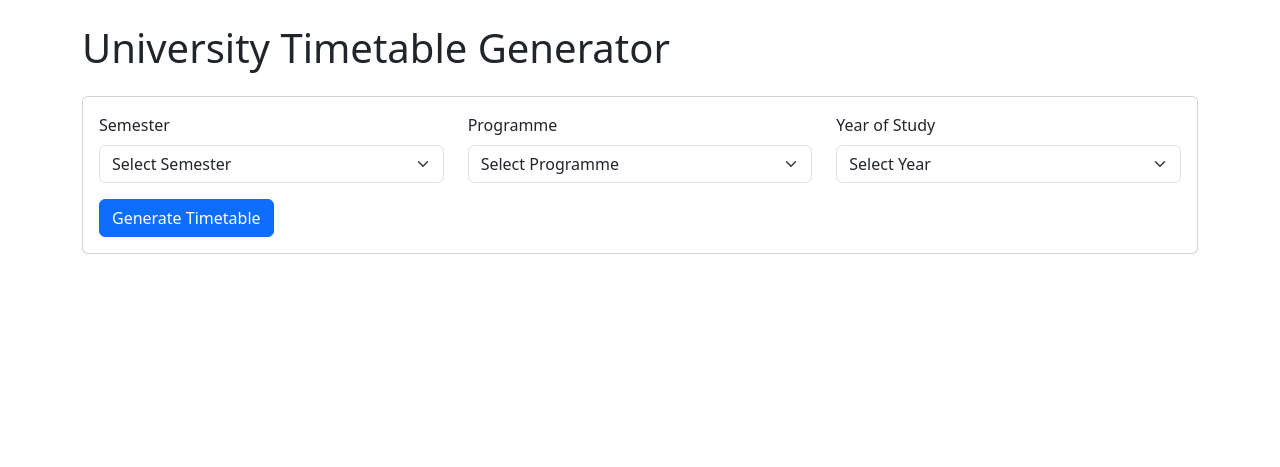
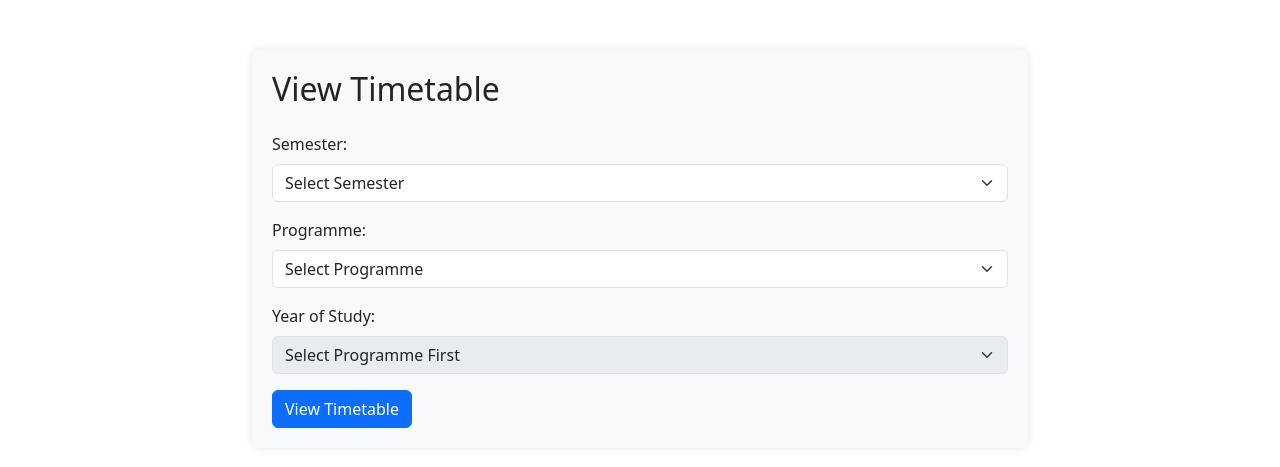
Before and after one commit to steve-ongera/Muranga-univeristy-students-portal, a Django app: page /timetable/ in a window 1280 px wide. Shown: the top 467 px of the page. Run offline with Django 5.2, Linux system fonts and the light colour scheme; data comes from the database, SQL or seed files in the repository; both versions use the stored data as it was after the commit.

Commit message:
made new changes

```diff
--- a/students_portal/models.py
+++ b/students_portal/models.py
@@ -719,7 +719,7 @@ class Timetable(models.Model):
     """Model to represent a timetable for a semester"""
     semester = models.ForeignKey(Semester, on_delete=models.CASCADE, related_name='timetables')
     programme = models.ForeignKey(Programme, on_delete=models.CASCADE, related_name='timetables')
-    year_of_study = models.IntegerField()  # 1st year, 2nd year, etc.
+    year_of_study = models.IntegerField()  # 1, 2 , etc.
     is_published = models.BooleanField(default=False)
     created_at = models.DateTimeField(auto_now_add=True)
     updated_at = models.DateTimeField(auto_now=True)
--- a/students_portal/views.py
+++ b/students_portal/views.py
@@ -2860,11 +2860,14 @@ def generate_timetable(semester_id, programme_id, year_of_study):
 
 
 def view_timetable(semester_id, programme_id, year_of_study):
-    timetable = Timetable.objects.get(
-        semester_id=semester_id,
-        programme_id=programme_id,
-        year_of_study=year_of_study
-    )
+    try:
+        timetable = Timetable.objects.get(
+            semester_id=semester_id,
+            programme_id=programme_id,
+            year_of_study=year_of_study
+        )
+    except Timetable.DoesNotExist:
+        return None  # or return an empty dict {}
 
     lessons = timetable.scheduled_lessons.select_related(
         'unit_allocation__programme_unit__unit',
@@ -2891,33 +2894,65 @@ def view_timetable(semester_id, programme_id, year_of_study):
     return timetable_data
 
 
-
 from django.shortcuts import render
 from django.http import JsonResponse
-from django.views import View
-
-from django.shortcuts import render
-from django.http import JsonResponse
+from .models import Semester, Programme
 
 def timetable_view(request):
     template_name = 'timetable.html'
 
     if request.method == 'GET':
-        # Get available semesters, programmes for the dropdowns
         semesters = Semester.objects.filter(is_current=True)
+        current_year = semesters.first().academic_year if semesters.exists() else None
         programmes = Programme.objects.all()
+
+        # Initialize with empty year options - they'll be loaded via AJAX
+        year_options = []
+
         return render(request, template_name, {
             'semesters': semesters,
-            'programmes': programmes
+            'programmes': programmes,  # Note: using 'programmes' in template
+            'current_year': current_year,
+            'year_options': year_options,  # Not used directly in the new approach
         })
 
     elif request.method == 'POST':
+        # Handle AJAX request for year options
+        if request.POST.get('action') == 'get_years':
+            programme_id = request.POST.get('programme_id')
+            try:
+                programme = Programme.objects.get(id=programme_id)
+                year_options = list(range(1, programme.duration_years + 1))
+                return JsonResponse({
+                    'success': True,
+                    'year_options': year_options,
+                    'programme_name': programme.name
+                })
+            except Programme.DoesNotExist:
+                return JsonResponse({'success': False, 'error': 'Programme not found'})
+
+        # Handle form submission for timetable
         semester_id = request.POST.get('semester_id')
         programme_id = request.POST.get('programme_id')
         year_of_study = request.POST.get('year_of_study')
 
+        if not all([semester_id, programme_id, year_of_study]):
+            return JsonResponse({'success': False, 'error': 'Missing required fields'})
+
         try:
             timetable_data = view_timetable(semester_id, programme_id, year_of_study)
+            if not timetable_data:
+                try:
+                    generate_timetable(semester_id, programme_id, year_of_study)
+                    timetable_data = view_timetable(semester_id, programme_id, year_of_study)
+                    return JsonResponse({'success': True, 'timetable': timetable_data})
+                except Exception as gen_error:
+                    return JsonResponse({
+                        'success': False,
+                        'error': f'Timetable generation failed: {str(gen_error)}'
+                    })
             return JsonResponse({'success': True, 'timetable': timetable_data})
         except Exception as e:
             return JsonResponse({'success': False, 'error': str(e)})
+
+    return JsonResponse({'success': False, 'error': 'Invalid request'})
--- a/templates/timetable.html
+++ b/templates/timetable.html
@@ -3,203 +3,149 @@
 <head>
     <meta charset="UTF-8">
     <meta name="viewport" content="width=device-width, initial-scale=1.0">
-    <title>University Timetable</title>
+    <title>Timetable Viewer</title>
+    <!-- Bootstrap CSS for basic styling -->
     <link href="https://cdn.jsdelivr.net/npm/bootstrap@5.3.0/dist/css/bootstrap.min.css" rel="stylesheet">
+    <!-- jQuery for AJAX -->
+    <script src="https://code.jquery.com/jquery-3.6.0.min.js"></script>
     <style>
-        .timetable {
-            margin-top: 20px;
+        .container {
+            max-width: 800px;
+            margin-top: 50px;
         }
-        .timetable-day {
-            margin-bottom: 30px;
-        }
-        .timetable-card {
-            border-left: 4px solid #0d6efd;
-            margin-bottom: 10px;
-        }
-        .loading {
-            display: none;
+        .form-container {
+            background-color: #f8f9fa;
+            padding: 20px;
+            border-radius: 8px;
+            box-shadow: 0 0 10px rgba(0,0,0,0.1);
         }
     </style>
 </head>
 <body>
-    <div class="container mt-4">
-        <h1 class="mb-4">University Timetable Generator</h1>
+    <div class="container">
+        <div class="form-container">
+            <h2 class="mb-4">View Timetable</h2>
+            <form id="timetable-form" method="post">
+                {% csrf_token %}
 
-        <div class="card">
-            <div class="card-body">
-                <form id="timetableForm">
-                    <div class="row mb-3">
-                        <div class="col-md-4">
-                            <label for="semesterSelect" class="form-label">Semester</label>
-                            <select class="form-select" id="semesterSelect" required>
+                <!-- Semester Selection -->
+                <div class="mb-3">
+                    <label for="id_semester" class="form-label">Semester:</label>
+                    <select id="id_semester" name="semester_id" class="form-select" required>
                         <option value="">Select Semester</option>
                         {% for semester in semesters %}
-                                <option value="{{ semester.id }}">{{ semester.name }}</option>
+                            <option value="{{ semester.id }}">{{ semester }}</option>
                         {% endfor %}
                     </select>
                 </div>
-                        <div class="col-md-4">
-                            <label for="programmeSelect" class="form-label">Programme</label>
-                            <select class="form-select" id="programmeSelect" required>
+
+                <!-- Programme Selection -->
+                <div class="mb-3">
+                    <label for="id_programme" class="form-label">Programme:</label>
+                    <select id="id_programme" name="programme_id" class="form-select" required>
                         <option value="">Select Programme</option>
                         {% for programme in programmes %}
                             <option value="{{ programme.id }}">{{ programme.name }} ({{ programme.code }})</option>
                         {% endfor %}
                     </select>
                 </div>
-                        <div class="col-md-4">
-                            <label for="yearSelect" class="form-label">Year of Study</label>
-                            <select class="form-select" id="yearSelect" required>
-                                <option value="">Select Year</option>
-                                <option value="1">First Year</option>
-                                <option value="2">Second Year</option>
-                                <option value="3">Third Year</option>
-                                <option value="4">Fourth Year</option>
+
+                <!-- Year of Study Selection -->
+                <div class="mb-3">
+                    <label for="id_year_of_study" class="form-label">Year of Study:</label>
+                    <select id="id_year_of_study" name="year_of_study" class="form-select" required disabled>
+                        <option value="">Select Programme First</option>
                     </select>
                 </div>
+
+                <button type="submit" class="btn btn-primary">View Timetable</button>
+            </form>
         </div>
-                    <button type="submit" class="btn btn-primary">
-                        <span id="submitText">Generate Timetable</span>
-                        <div id="loadingSpinner" class="spinner-border spinner-border-sm loading" role="status">
-                            <span class="visually-hidden">Loading...</span>
-                        </div>
-                    </button>
-                </form>
+
+        <!-- Timetable Display Area -->
+        <div id="timetable-results" class="mt-4">
+            <!-- Timetable will be displayed here after form submission -->
         </div>
     </div>
 
-        <div id="timetableContainer" class="timetable mt-4">
-            <!-- Timetable will be displayed here -->
-        </div>
-    </div>
-
-    <script src="https://code.jquery.com/jquery-3.6.0.min.js"></script>
     <script>
     $(document).ready(function() {
-            $('#timetableForm').on('submit', function(e) {
-                e.preventDefault();
+        // When programme selection changes
+        $('#id_programme').change(function() {
+            var programmeId = $(this).val();
+            var yearSelect = $('#id_year_of_study');
 
-                // Show loading spinner
-                $('#submitText').addClass('loading');
-                $('#loadingSpinner').removeClass('loading');
+            if (programmeId) {
+                // Enable year select
+                yearSelect.prop('disabled', false);
 
-                // Get form data
-                const semesterId = $('#semesterSelect').val();
-                const programmeId = $('#programmeSelect').val();
-                const yearOfStudy = $('#yearSelect').val();
+                // Show loading state
+                yearSelect.html('<option value="">Loading years...</option>');
 
-                // Make AJAX request
+                // Fetch years via AJAX
                 $.ajax({
                     url: window.location.pathname,
                     type: 'POST',
                     data: {
-                        'semester_id': semesterId,
                         'programme_id': programmeId,
-                        'year_of_study': yearOfStudy,
+                        'action': 'get_years',
                         'csrfmiddlewaretoken': '{{ csrf_token }}'
                     },
                     success: function(response) {
                         if (response.success) {
-                            displayTimetable(response.timetable);
+                            yearSelect.empty();
+                            if (response.year_options.length > 0) {
+                                $.each(response.year_options, function(index, year) {
+                                    yearSelect.append($('<option>', {
+                                        value: year,
+                                        text: 'Year ' + year
+                                    }));
+                                });
                             } else {
-                            alert('Error: ' + response.error);
+                                yearSelect.html('<option value="">No years available</option>');
+                            }
                         }
                     },
-                    error: function(xhr, status, error) {
-                        alert('An error occurred: ' + error);
+                    error: function() {
+                        yearSelect.html('<option value="">Error loading years</option>');
+                    }
+                });
+            } else {
+                // No programme selected
+                yearSelect.prop('disabled', true);
+                yearSelect.html('<option value="">Select Programme First</option>');
+            }
+        });
+
+        // Form submission handler
+        $('#timetable-form').submit(function(e) {
+            e.preventDefault();
+
+            $.ajax({
+                url: window.location.pathname,
+                type: 'POST',
+                data: $(this).serialize(),
+                success: function(response) {
+                    if (response.success) {
+                        // Display the timetable data
+                        $('#timetable-results').html(
+                            '<div class="alert alert-success">Timetable loaded successfully</div>' +
+                            '<pre>' + JSON.stringify(response.timetable, null, 2) + '</pre>'
+                        );
+                    } else {
+                        $('#timetable-results').html(
+                            '<div class="alert alert-danger">Error: ' + response.error + '</div>'
+                        );
+                    }
                 },
-                    complete: function() {
-                        // Hide loading spinner
-                        $('#submitText').removeClass('loading');
-                        $('#loadingSpinner').addClass('loading');
+                error: function() {
+                    $('#timetable-results').html(
+                        '<div class="alert alert-danger">An error occurred while processing your request</div>'
+                    );
                 }
             });
         });
-
-            function displayTimetable(timetableData) {
-                const container = $('#timetableContainer');
-                container.empty();
-
-                if (Object.keys(timetableData).length === 0) {
-                    container.html('<div class="alert alert-info">No timetable data available for the selected criteria.</div>');
-                    return;
-                }
-
-                // Create a card for the timetable
-                const timetableCard = $('<div class="card"></div>');
-                const cardBody = $('<div class="card-body"></div>');
-
-                // Add title
-                const title = $('<h3 class="card-title mb-4">Timetable</h3>');
-                cardBody.append(title);
-
-                // Create tabs for each day
-                const days = ['Monday', 'Tuesday', 'Wednesday', 'Thursday', 'Friday', 'Saturday', 'Sunday'];
-
-                const navTabs = $('<ul class="nav nav-tabs" id="timetableTabs" role="tablist"></ul>');
-                const tabContent = $('<div class="tab-content mt-3" id="timetableTabContent"></div>');
-
-                days.forEach((day, index) => {
-                    if (timetableData[day]) {
-                        // Create tab nav item
-                        const activeClass = index === 0 ? 'active' : '';
-                        const navItem = $(`
-                            <li class="nav-item" role="presentation">
-                                <button class="nav-link ${activeClass}" id="${day.toLowerCase()}-tab" data-bs-toggle="tab"
-                                    data-bs-target="#${day.toLowerCase()}" type="button" role="tab">
-                                    ${day}
-                                </button>
-                            </li>
-                        `);
-                        navTabs.append(navItem);
-
-                        // Create tab content
-                        const tabPaneActive = index === 0 ? 'show active' : '';
-                        const tabPane = $(`
-                            <div class="tab-pane fade ${tabPaneActive}" id="${day.toLowerCase()}" role="tabpanel">
-                                <div class="timetable-day" id="${day.toLowerCase()}-content"></div>
-                            </div>
-                        `);
-                        tabContent.append(tabPane);
-
-                        // Add lessons for this day
-                        const dayContent = $(`#${day.toLowerCase()}-content`);
-                        timetableData[day].forEach(lesson => {
-                            const lessonCard = $(`
-                                <div class="card timetable-card">
-                                    <div class="card-body">
-                                        <h5 class="card-title">${lesson.unit_code} - ${lesson.unit_name}</h5>
-                                        <div class="row">
-                                            <div class="col-md-4">
-                                                <p class="mb-1"><strong>Time:</strong> ${lesson.time}</p>
-                                            </div>
-                                            <div class="col-md-4">
-                                                <p class="mb-1"><strong>Lecturer:</strong> ${lesson.lecturer}</p>
-                                            </div>
-                                            <div class="col-md-4">
-                                                <p class="mb-1"><strong>Hall:</strong> ${lesson.hall}</p>
-                                            </div>
-                                        </div>
-                                    </div>
-                                </div>
-                            `);
-                            dayContent.append(lessonCard);
-                        });
-                    }
-                });
-
-                cardBody.append(navTabs);
-                cardBody.append(tabContent);
-                timetableCard.append(cardBody);
-                container.append(timetableCard);
-
-                // Initialize Bootstrap tabs if not already initialized
-                if ($.fn.tab) {
-                    $('#timetableTabs button').tab();
-                }
-            }
     });
     </script>
-    <script src="https://cdn.jsdelivr.net/npm/bootstrap@5.3.0/dist/js/bootstrap.bundle.min.js"></script>
 </body>
 </html>
```
Also changed, not shown: db.sqlite3, students_portal/timetable_utils.py (added). Lines whose indentation alone changed are shown as unchanged.
